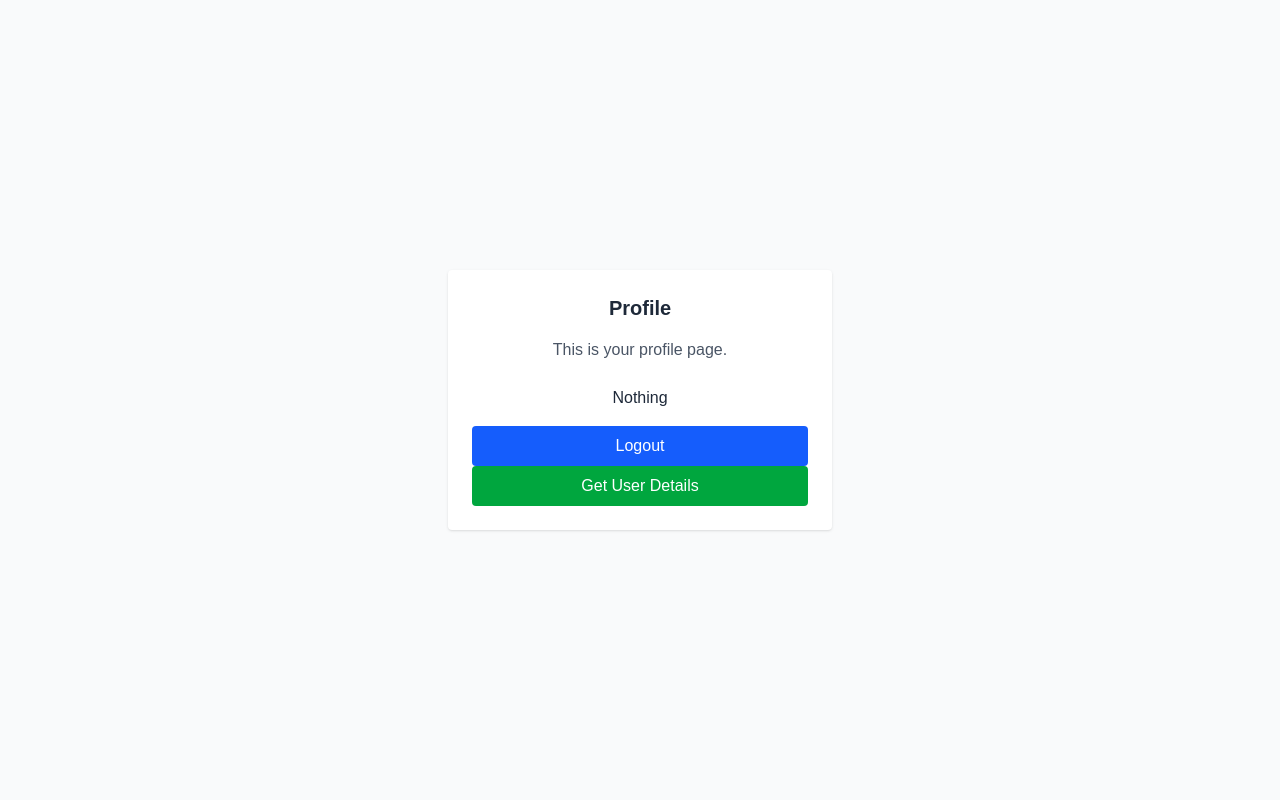
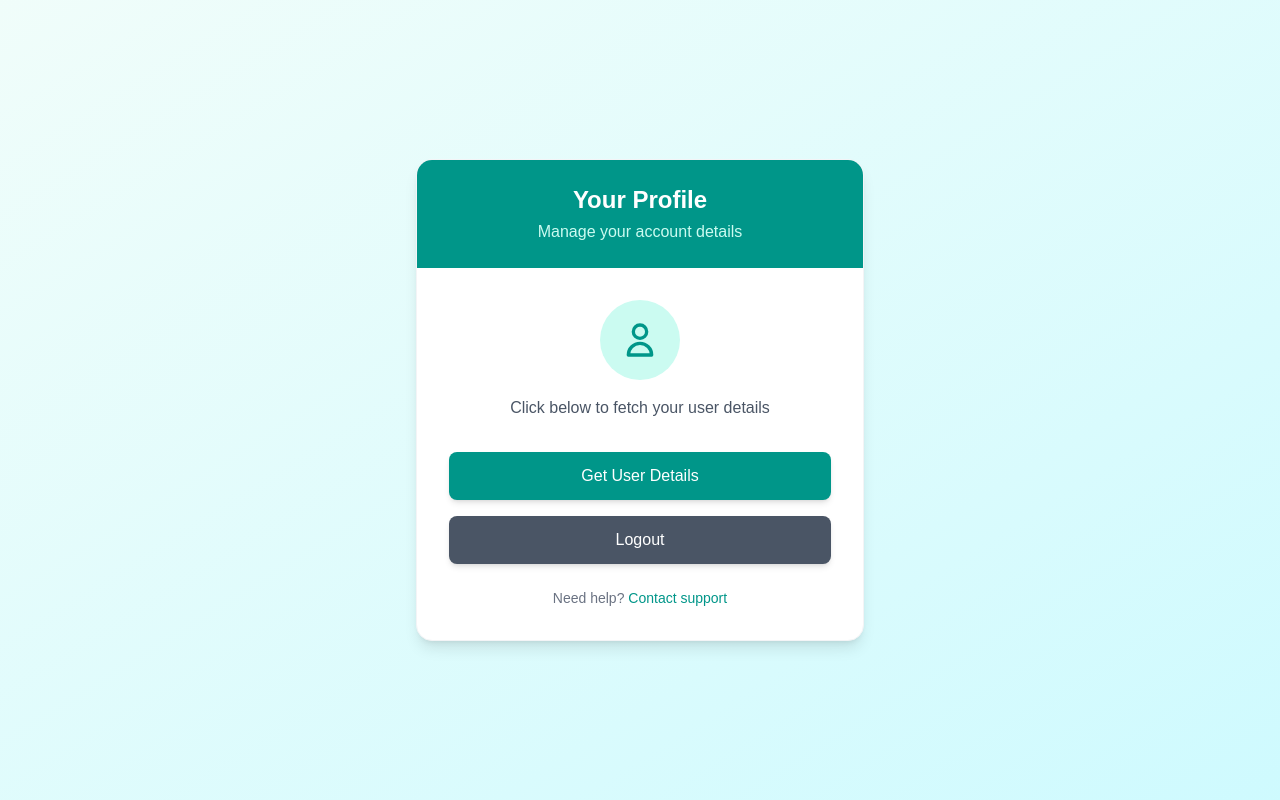
Before and after one commit to AkashAkter/next-auth-app, a Next.js app: page /profile in a window 1280 px wide. Built offline with nearby package versions, Linux system fonts and the light colour scheme.

Commit message:
updating

```diff
--- a/src/app/profile/page.tsx
+++ b/src/app/profile/page.tsx
@@ -11,51 +11,143 @@ import { toast } from "react-hot-toast";
 export default function ProfilePage() {
   const router = useRouter();
   const [data, setData] = useState("nothing");
+  const [loading, setLoading] = useState(false);
 
   const logout = async () => {
     try {
+      setLoading(true);
       await axios.get("/api/users/logout");
       toast.success("Logout successful");
       router.push("/login");
     } catch (error: any) {
       console.error("Logout error:", error);
       toast.error("Logout failed");
+    } finally {
+      setLoading(false);
     }
   };
 
   const getUserDetails = async () => {
+    try {
+      setLoading(true);
       const res = await axios.get("/api/users/me");
       console.log(res.data);
       setData(res.data.data._id);
+      toast.success("User details fetched");
+    } catch (error: any) {
+      console.error("Error getting user details:", error);
+      toast.error("Failed to get user details");
+    } finally {
+      setLoading(false);
+    }
   };
+
   return (
-    <div className="flex min-h-screen items-center justify-center bg-gray-50">
-      <div className="w-full max-w-sm bg-white p-6 rounded shadow">
-        <h1 className="text-xl font-semibold text-center mb-4 text-gray-800">
-          Profile
-        </h1>
-        <p className="text-center text-gray-600 mb-6">
-          This is your profile page.
+    <div className="flex min-h-screen items-center justify-center bg-gradient-to-br from-teal-50 to-cyan-100 p-4">
+      <div className="w-full max-w-md bg-white rounded-2xl shadow-lg overflow-hidden border border-gray-100">
+        {/* Header */}
+        <div className="bg-teal-600 p-6 text-center">
+          <h1 className="text-2xl font-bold text-white">Your Profile</h1>
+          <p className="text-teal-100 mt-1">Manage your account details</p>
+        </div>
+
+        {/* Content */}
+        <div className="p-8">
+          <div className="text-center mb-8">
+            <div className="w-20 h-20 bg-teal-100 rounded-full mx-auto mb-4 flex items-center justify-center">
+              <svg
+                xmlns="http://www.w3.org/2000/svg"
+                className="h-10 w-10 text-teal-600"
+                fill="none"
+                viewBox="0 0 24 24"
+                stroke="currentColor"
+              >
+                <path
+                  strokeLinecap="round"
+                  strokeLinejoin="round"
+                  strokeWidth={2}
+                  d="M16 7a4 4 0 11-8 0 4 4 0 018 0zM12 14a7 7 0 00-7 7h14a7 7 0 00-7-7z"
+                />
+              </svg>
+            </div>
+            <p className="text-gray-600 mb-2">
+              {data === "nothing" ? (
+                "Click below to fetch your user details"
+              ) : (
+                <Link
+                  href={`/profile/${data}`}
+                  className="text-teal-600 hover:text-teal-500 font-medium"
+                >
+                  View profile details for ID: {data}
+                </Link>
+              )}
             </p>
-        <h2 className="text-center text-gray-800 mb-4">
-          {data === "nothing" ? (
-            "Nothing"
+          </div>
+
+          <div className="space-y-4">
+            <button
+              onClick={getUserDetails}
+              disabled={loading}
+              className={`w-full ${
+                loading
+                  ? "bg-teal-400 cursor-not-allowed"
+                  : "bg-teal-600 hover:bg-teal-700"
+              } text-white font-medium py-3 px-4 rounded-lg transition-colors duration-300 flex items-center justify-center shadow-md`}
+            >
+              {loading ? (
+                <>
+                  <svg
+                    className="animate-spin -ml-1 mr-3 h-5 w-5 text-white"
+                    xmlns="http://www.w3.org/2000/svg"
+                    fill="none"
+                    viewBox="0 0 24 24"
+                  >
+                    <circle
+                      className="opacity-25"
+                      cx="12"
+                      cy="12"
+                      r="10"
+                      stroke="currentColor"
+                      strokeWidth="4"
+                    ></circle>
+                    <path
+                      className="opacity-75"
+                      fill="currentColor"
+                      d="M4 12a8 8 0 018-8V0C5.373 0 0 5.373 0 12h4zm2 5.291A7.962 7.962 0 014 12H0c0 3.042 1.135 5.824 3 7.938l3-2.647z"
+                    ></path>
+                  </svg>
+                  Loading...
+                </>
               ) : (
-            <Link href={`/profile/${data}`}>{data}</Link>
+                "Get User Details"
               )}
-        </h2>
+            </button>
+
             <button
               onClick={logout}
-          className="w-full bg-blue-600 hover:bg-blue-700 text-white py-2 rounded transition"
+              disabled={loading}
+              className={`w-full ${
+                loading
+                  ? "bg-gray-400 cursor-not-allowed"
+                  : "bg-gray-600 hover:bg-gray-700"
+              } text-white font-medium py-3 px-4 rounded-lg transition-colors duration-300 flex items-center justify-center shadow-md`}
             >
               Logout
             </button>
-        <button
-          onClick={getUserDetails}
-          className="w-full bg-green-600 hover:bg-green-700 text-white py-2 rounded transition"
+          </div>
+
+          <div className="mt-6 text-center">
+            <p className="text-sm text-gray-500">
+              Need help?{" "}
+              <Link
+                href="/support"
+                className="text-teal-600 hover:text-teal-500"
               >
-          Get User Details
-        </button>
+                Contact support
+              </Link>
+            </p>
+          </div>
+        </div>
       </div>
     </div>
   );
```
Lines whose indentation alone changed are shown as unchanged.
